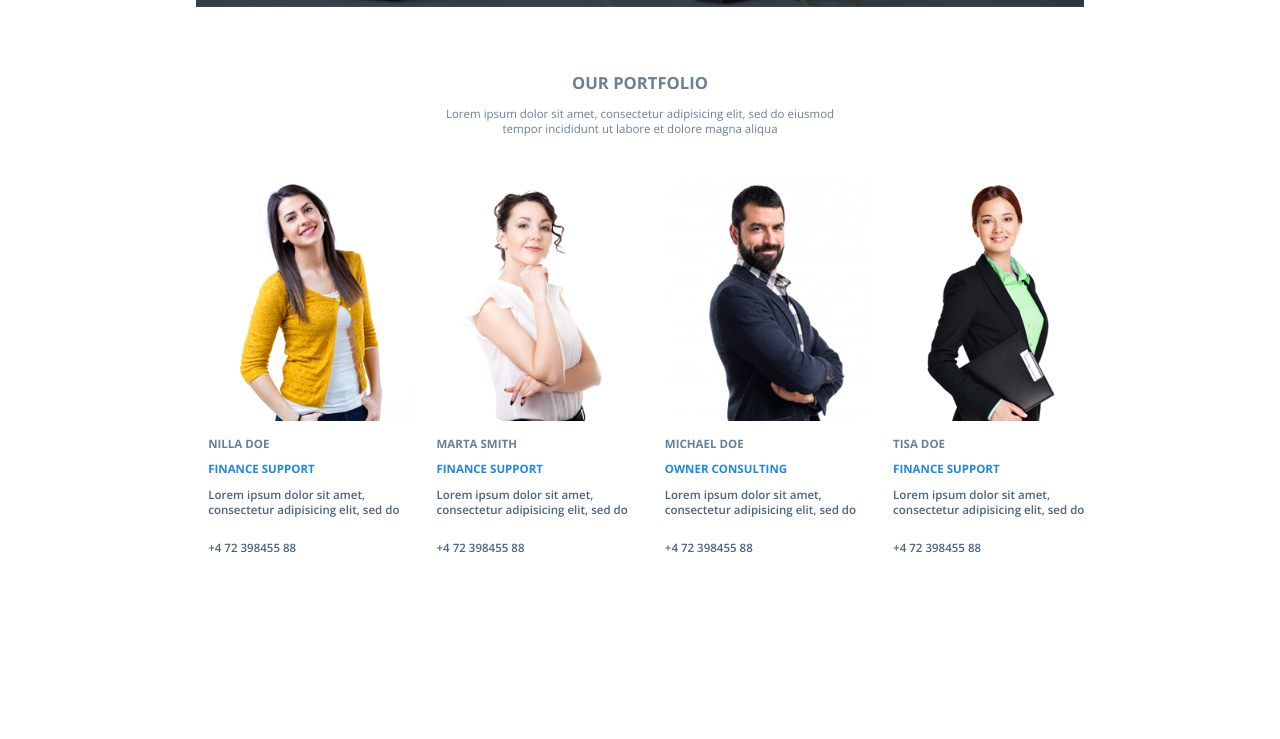
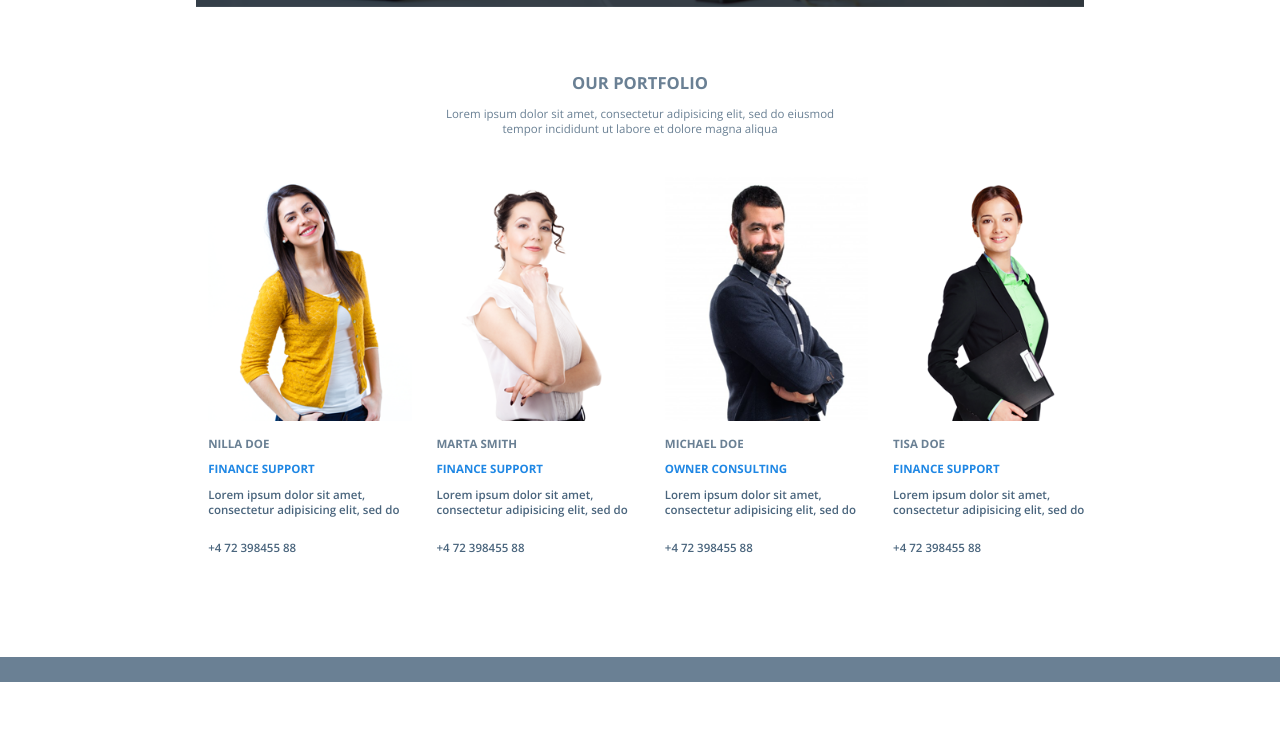
Before and after one commit to MrSchweppes1/PR5, a plain HTML site: page index.html in a window 1280 px wide. Shown: the part 3301-4040 px from the top of the page. After the commit the page ends 3983 px from the top, so only its background shows below. Drawn offline with nearby package versions, Linux system fonts and the light colour scheme.

Commit message:
allready

```diff
--- a/index.html
+++ b/index.html
@@ -263,7 +263,7 @@
             <img src="img/portf4.png" alt="">
         </div>
     </div>
-    <div class="PortPeople" style="height: 70vw;">
+    <div class="PortPeople" >
         <div class="PortPeopleTXT">
             <h1 style="text-transform: uppercase; color: #6a8094;">
                 our portfolio
--- a/style.css
+++ b/style.css
@@ -473,9 +473,10 @@ nav a{
     font-size: 0.9vw;
 }
 .foot{
-    height: 3.125vw;
+    height:2vw;
     width: 100%;
     background-color: #6a8094;
+    margin-top: 7vw;
 }
 
 
```
